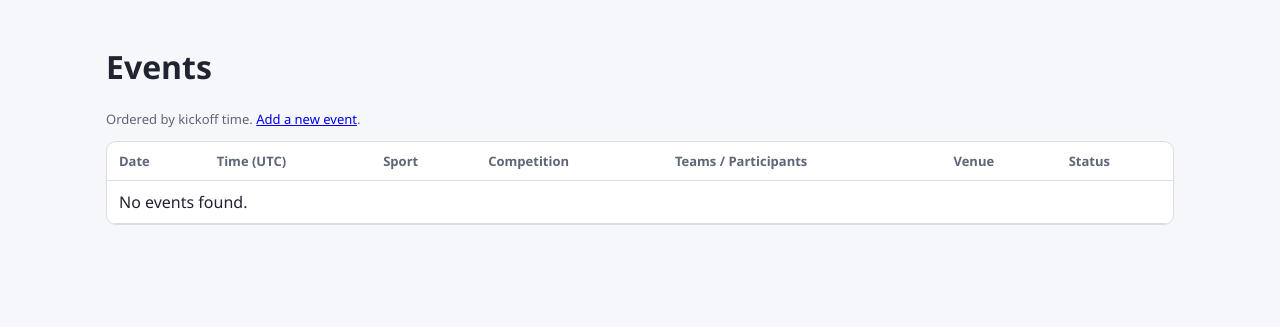
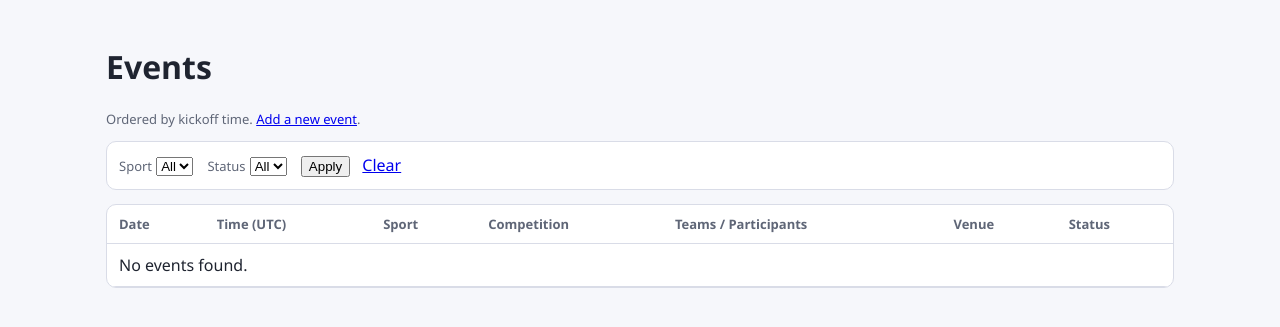
Before and after one commit to yy31104/sportradar-coding-academy-be, a Flask app: page /events in a window 1280 px wide. Shown: the part 57-384 px from the top of the page. Run offline with Flask 3, Linux system fonts and the light colour scheme.

Commit message:
feat: add optional sport and status filters to events list

```diff
--- a/app.py
+++ b/app.py
@@ -5,7 +5,7 @@ from flask import Flask, abort, redirect, render_template, request, url_for
 from sqlalchemy.exc import OperationalError
 from sqlalchemy.orm import joinedload
 
-from models import Competition, Event, Stage, Team, Venue, db
+from models import Competition, Event, Sport, Stage, Team, Venue, db
 
 BASE_DIR = Path(__file__).resolve().parent
 INSTANCE_DIR = BASE_DIR / "instance"
@@ -33,26 +33,61 @@ def create_app(test_config: dict | None = None) -> Flask:
     @app.get("/events")
     def list_events():
         warning = None
+        selected_sport = request.args.get("sport", "").strip()
+        selected_status = request.args.get("status", "").strip().lower()
         try:
+            query = Event.query.options(
+                joinedload(Event.competition).joinedload(Competition.sport),
+                joinedload(Event.stage),
+                joinedload(Event.home_team),
+                joinedload(Event.away_team),
+                joinedload(Event.venue),
+            )
+
+            if selected_sport:
+                query = query.join(Event.competition).join(Competition.sport).filter(
+                    Sport.name == selected_sport
+                )
+            if selected_status:
+                query = query.filter(Event.status == selected_status)
+
             events = (
-                Event.query.options(
-                    joinedload(Event.competition).joinedload(Competition.sport),
-                    joinedload(Event.stage),
-                    joinedload(Event.home_team),
-                    joinedload(Event.away_team),
-                    joinedload(Event.venue),
-                )
+                query
                 .order_by(Event.kickoff_at.asc())
                 .all()
             )
+
+            sport_options = [
+                row[0]
+                for row in db.session.query(Sport.name)
+                .order_by(Sport.name.asc())
+                .all()
+            ]
+            status_options = [
+                row[0]
+                for row in db.session.query(Event.status)
+                .distinct()
+                .order_by(Event.status.asc())
+                .all()
+            ]
         except OperationalError:
             events = []
+            sport_options = []
+            status_options = []
             warning = (
                 "Database is not initialized yet. Run `python init_db.py` and "
                 "`python seed_data.py`, then refresh this page."
             )
 
-        return render_template("events_list.html", events=events, warning=warning)
+        return render_template(
+            "events_list.html",
+            events=events,
+            warning=warning,
+            sport_options=sport_options,
+            status_options=status_options,
+            selected_sport=selected_sport,
+            selected_status=selected_status,
+        )
 
     @app.get("/events/<int:event_id>")
     def event_detail(event_id: int):
--- a/templates/events_list.html
+++ b/templates/events_list.html
@@ -8,6 +8,31 @@
     Ordered by kickoff time.
     <a href="{{ url_for('create_event') }}">Add a new event</a>.
   </p>
+
+  <form method="get" action="{{ url_for('list_events') }}" class="card" style="padding: 12px; margin-bottom: 14px;">
+    <label for="sport" class="small">Sport</label>
+    <select id="sport" name="sport" style="margin-right: 10px;">
+      <option value="">All</option>
+      {% for sport_name in sport_options %}
+        <option value="{{ sport_name }}" {% if selected_sport == sport_name %}selected{% endif %}>
+          {{ sport_name }}
+        </option>
+      {% endfor %}
+    </select>
+
+    <label for="status" class="small">Status</label>
+    <select id="status" name="status" style="margin-right: 10px;">
+      <option value="">All</option>
+      {% for status_value in status_options %}
+        <option value="{{ status_value }}" {% if selected_status == status_value %}selected{% endif %}>
+          {{ status_value }}
+        </option>
+      {% endfor %}
+    </select>
+
+    <button type="submit">Apply</button>
+    <a href="{{ url_for('list_events') }}" style="margin-left: 8px;">Clear</a>
+  </form>
 
   {% if warning %}
     <div class="warning">{{ warning }}</div>
```
